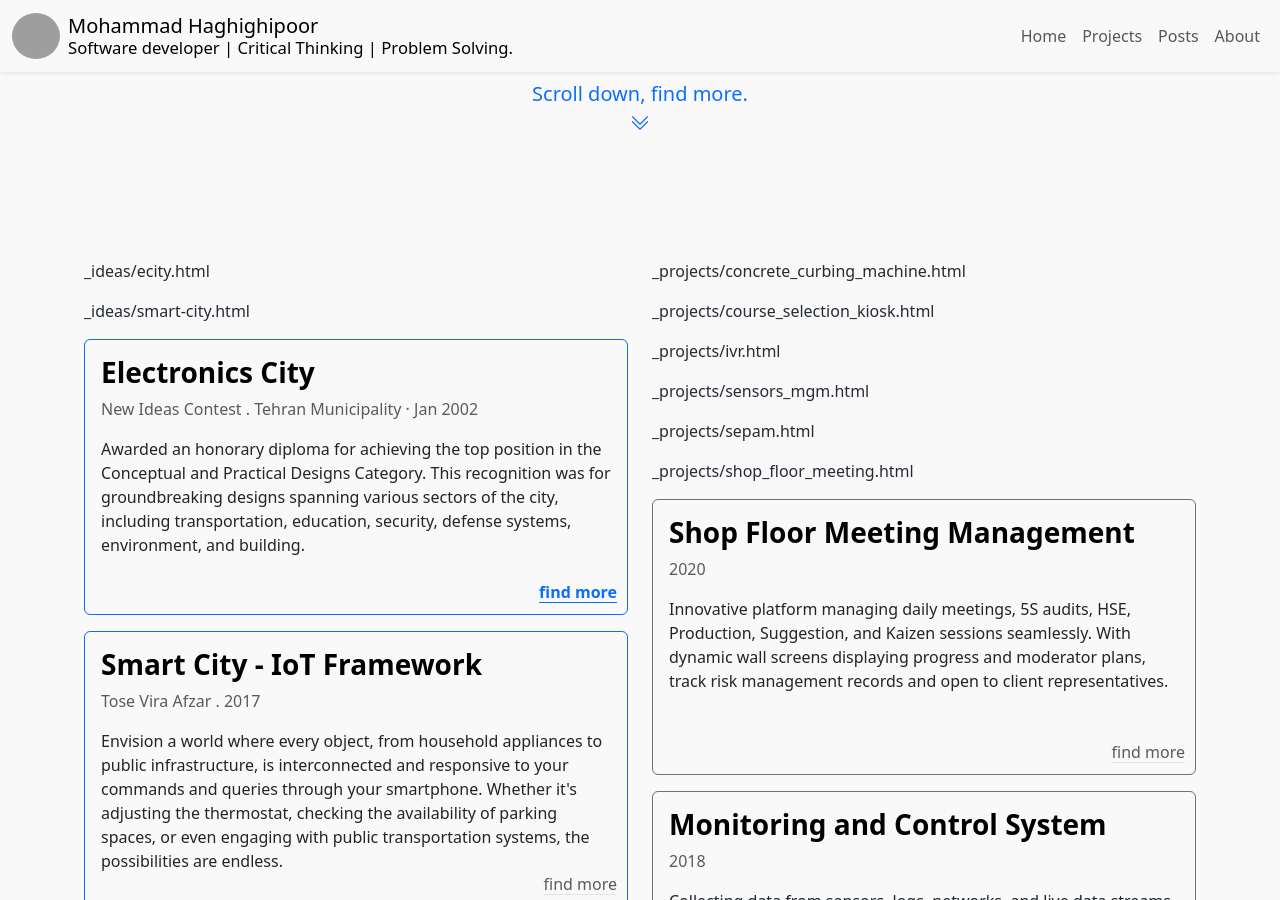
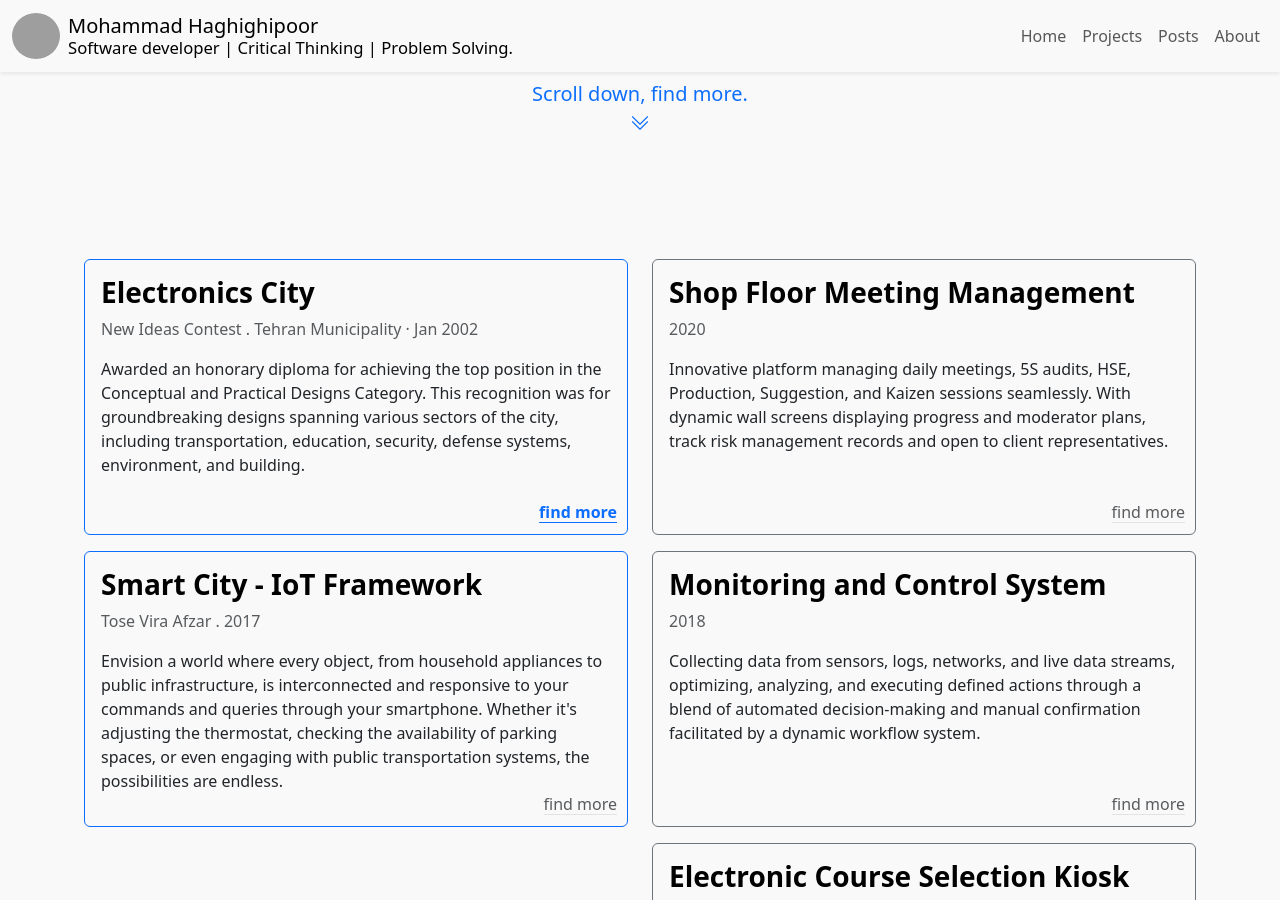
Before and after one commit to ohampro/ohampro.github.io, a Jekyll site: the page built from index.html, in a window 1280 px wide and 900 px high, scrolled down 408 px. Built offline with Jekyll 4.4.1, drawn with Linux system fonts in a browser that asks for light colours; grey boxes are pictures that could not be loaded.

Commit message:
improve sort in home_section

```diff
--- a/_config.yml
+++ b/_config.yml
@@ -89,3 +89,22 @@
 #   - vendor/cache/
 #   - vendor/gems/
 #   - vendor/ruby/
+
+docsOrder:
+    - _ideas/vertical-city.html
+    - _projects/shop_floor_meeting.html
+    - _projects/sensors_mgm.html
+    - _ideas/smart-city.html
+    - _projects/concrete_curbing_machine.html
+    - _projects/sepam.html
+    - _projects/course_selection_kiosk.html
+    - _projects/ivr.html
+    - _ideas/ecity.html
+    - _experiences/fidasys.html
+    - _experiences/resertrac.html
+    - _experiences/nrdc.html
+    - _experiences/tva.html
+    - _experiences/douran.html
+    - _experiences/selakteb.html
+    - _experiences/kankash.html
+    - _experiences/self_emp.html
--- a/_includes/home_section.html
+++ b/_includes/home_section.html
@@ -34,15 +34,18 @@
             {% endfor %}
             {% endfor %}
 
-            {% assign allDocs = allDocs | sort: "order" %}
-
-            {% for g in allDocs %}
-                <p>{{g.path}}</p>
-            {% endfor %}
-
             {% capture selectString -%}
                 {%- if include.select == nil -%}
-                    {{ allDocs | map: "path" | join: ',' }}
+                    {%- assign unordered = allDocs | map: "path" -%}
+                    {%- assign ordered = "" | split: "" -%}
+                    {%- for docOrder in site.docsOrder -%}
+                        {%- if unordered contains docOrder -%}
+                            {%- assign ordered = ordered | push: docOrder -%}
+                        {%- endif -%}
+                    {%- endfor -%}
+
+                    {{ ordered | join: ',' }}
+
                 {%- else -%}
                     {{include.select}}
                 {%- endif -%}
```
